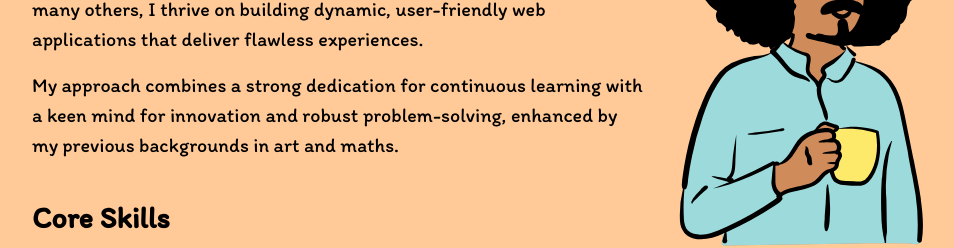
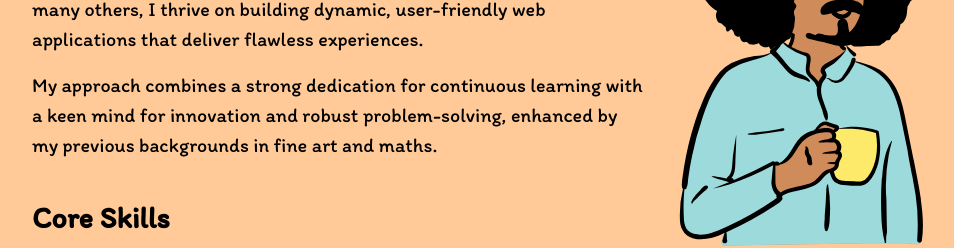
Before and after one commit to nicoll-douglas/portfolio-website, a Next.js app: page /about in a window 1280 px wide. Shown: the part 353-601 px from the top of the page, without its empty margins (160-1114 px from the left). Built offline with nearby package versions, Linux system fonts and the light colour scheme.

Commit message:
content: edit

```diff
--- a/src/app/about/page.js
+++ b/src/app/about/page.js
@@ -30,7 +30,7 @@ export default function About() {
         <Text>
           My approach combines a strong dedication for continuous learning with
           a keen mind for innovation and robust problem-solving, enhanced by my
-          previous backgrounds in art and maths.
+          previous backgrounds in fine art and maths.
         </Text>
         <CoreSkills />
       </SimpleSection>
```
